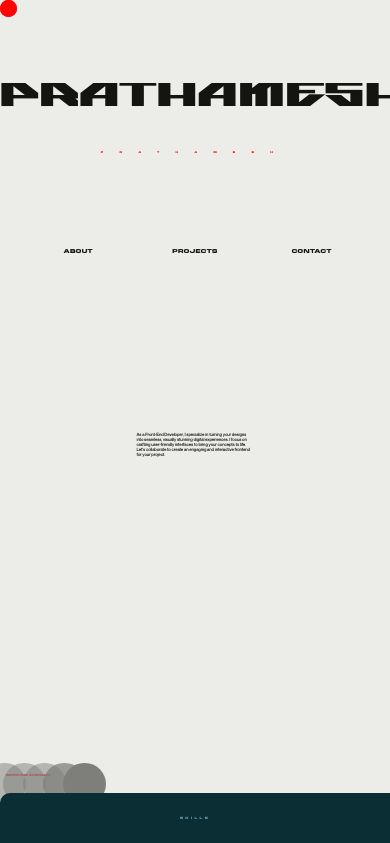
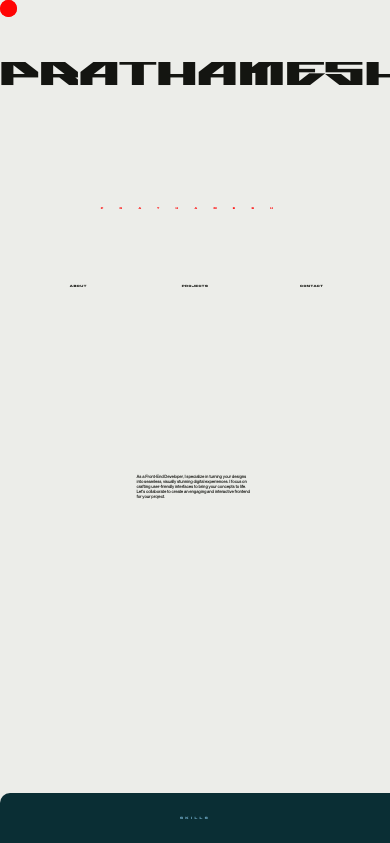
Before and after one commit to praxxOp/portfolio, a React (Vite) app: page / in a window 390 px wide. Shown: the top 843 px of the page. Built offline with nearby package versions, Linux system fonts and the light colour scheme.

Commit message:
modified:   src/components/Navbar/Navbar.css

```diff
--- a/src/components/Navbar/Navbar.css
+++ b/src/components/Navbar/Navbar.css
@@ -59,23 +59,5 @@
 }
 
 @media (max-width: 600px) {
-  .main__navbar {
-    height: 35vh;
-    width: 100%;
-  }
-  .animated__headline {
-    width: 100%;
-    height: 8vh;
-  }
-  .navbar__heading h6 {
-    margin-top: 0px;
-  }
-  .Navbar__content {
-    font-size: 1.3vw;
-  }
-  .Navbar__content h4:hover {
-    color: inherit;
-    scale: 1;
-    transition: none;
-  }
+
 }
```
